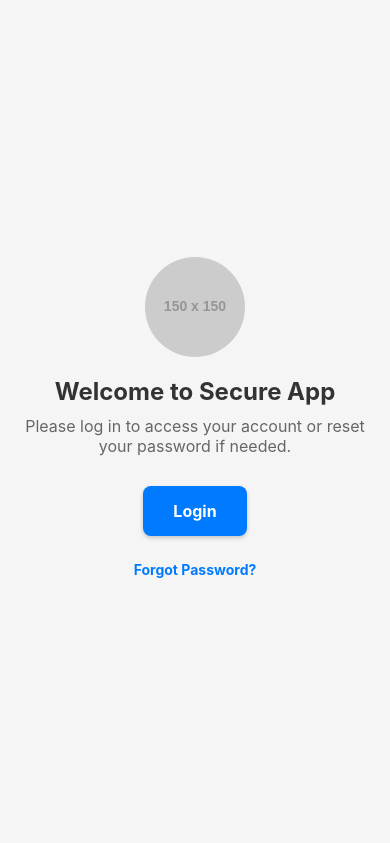
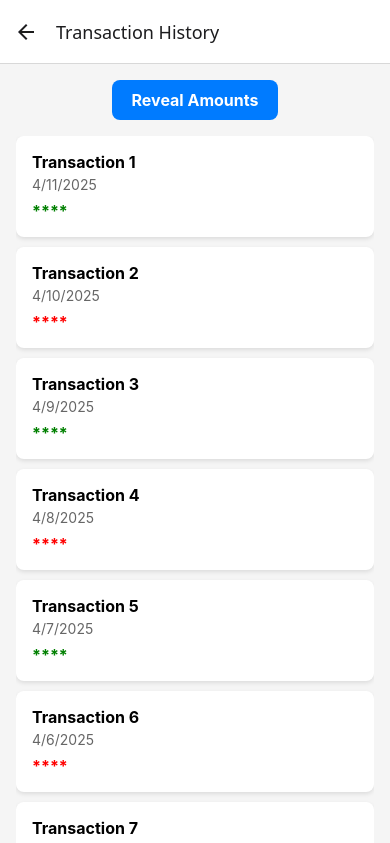
Before and after one commit to c0rdial/transactionHistoryApp, a React Native app: screen /TransactionHistory in a window 390 px wide. Shown: the top 843 px of the page. Built offline with nearby package versions, Linux system fonts and the light colour scheme.

Commit message:
transaction history page

```diff
--- a/src/navigation/AppNavigator.tsx
+++ b/src/navigation/AppNavigator.tsx
@@ -3,6 +3,7 @@ import { createStackNavigator } from '@react-navigation/stack';
 import { NavigationContainer } from '@react-navigation/native';
 import LandingPage from '../pages/LandingPage';
 import UserAuthPage from '../pages/UserAuthPage';
+import TransactionHistoryScreen from '../pages/TransactionHistoryPage';
 
 const Stack = createStackNavigator();
 
@@ -20,6 +21,11 @@ export default function AppNavigator() {
           component={UserAuthPage}
           options={{ title: 'User Authentication' }}
         />
+        <Stack.Screen
+          name="TransactionHistory"
+          component={TransactionHistoryScreen}
+          options={{ title: 'Transaction History' }}
+        />
       </Stack.Navigator>
     </NavigationContainer>
   );
--- /dev/null
+++ b/src/pages/TransactionHistoryPage.tsx
@@ -0,0 +1,134 @@
+import React, { useState } from 'react';
+import {
+  FlatList,
+  StyleSheet,
+  Text,
+  View,
+  TouchableOpacity,
+  RefreshControl,
+  Alert,
+} from 'react-native';
+import * as LocalAuthentication from 'expo-local-authentication';
+import { getTransactions, Transaction } from '../service/transactionService';
+
+export default function TransactionHistoryScreen() {
+  const [transactions, setTransactions] = useState<Transaction[]>(getTransactions());
+  const [refreshing, setRefreshing] = useState(false);
+  const [showAmounts, setShowAmounts] = useState(false);
+
+  const handleBiometricAuth = async () => {
+    try {
+      const result = await LocalAuthentication.authenticateAsync({
+        promptMessage: 'Authenticate to reveal amounts',
+        fallbackLabel: 'Use Passcode',
+      });
+
+      if (result.success) {
+        setShowAmounts(true);
+        Alert.alert('Success', 'Amounts are now visible.');
+      } else {
+        Alert.alert('Failed', 'Authentication failed.');
+      }
+    } catch (error) {
+      console.error('Biometric authentication error:', error);
+      Alert.alert('Error', 'An error occurred during authentication.');
+    }
+  };
+
+  const onRefresh = () => {
+    setRefreshing(true);
+    setTransactions(getTransactions()); // Simulate fetching new data
+    setRefreshing(false);
+  };
+
+  const formatCurrency = (amount: number): string => {
+    return new Intl.NumberFormat('en-MY', {
+      style: 'currency',
+      currency: 'MYR',
+      minimumFractionDigits: 2,
+    }).format(amount);
+  }
+
+  const renderTransaction = ({ item }: { item: Transaction }) => (
+    <View style={styles.transactionItem}>
+      <Text style={styles.description}>{item.description}</Text>
+      <Text style={styles.date}>{new Date(item.date).toLocaleDateString()}</Text>
+      <Text style={[styles.amount, item.type === 'credit' ? styles.credit : styles.debit]}>
+        {showAmounts ? formatCurrency(item.amount) : '****'}
+      </Text>
+    </View>
+  );
+
+  return (
+    <View style={styles.container}>
+      <TouchableOpacity style={styles.authButton} onPress={handleBiometricAuth}>
+        <Text style={styles.authButtonText}>
+          {showAmounts ? 'Amounts Revealed' : 'Reveal Amounts'}
+        </Text>
+      </TouchableOpacity>
+
+      <FlatList
+        data={transactions}
+        keyExtractor={(item) => item.id}
+        renderItem={renderTransaction}
+        refreshControl={<RefreshControl refreshing={refreshing} onRefresh={onRefresh} />}
+        contentContainerStyle={styles.list}
+      />
+    </View>
+  );
+}
+
+const styles = StyleSheet.create({
+  container: {
+    flex: 1,
+    backgroundColor: '#f5f5f5',
+    padding: 16,
+  },
+  authButton: {
+    backgroundColor: '#007bff',
+    paddingVertical: 10,
+    paddingHorizontal: 20,
+    borderRadius: 8,
+    alignSelf: 'center',
+    marginBottom: 16,
+  },
+  authButtonText: {
+    color: '#fff',
+    fontSize: 16,
+    fontWeight: 'bold',
+  },
+  list: {
+    paddingBottom: 16,
+  },
+  transactionItem: {
+    backgroundColor: '#fff',
+    padding: 16,
+    marginBottom: 10,
+    borderRadius: 8,
+    shadowColor: '#000',
+    shadowOffset: { width: 0, height: 2 },
+    shadowOpacity: 0.1,
+    shadowRadius: 4,
+    elevation: 2,
+  },
+  description: {
+    fontSize: 16,
+    fontWeight: 'bold',
+    marginBottom: 4,
+  },
+  date: {
+    fontSize: 14,
+    color: '#666',
+    marginBottom: 8,
+  },
+  amount: {
+    fontSize: 16,
+    fontWeight: 'bold',
+  },
+  credit: {
+    color: 'green',
+  },
+  debit: {
+    color: 'red',
+  },
+});
--- a/src/pages/UserAuthPage.tsx
+++ b/src/pages/UserAuthPage.tsx
@@ -2,7 +2,7 @@ import React, { useState } from 'react';
 import { StyleSheet, Text, View, TouchableOpacity, Alert, Image } from 'react-native';
 import * as LocalAuthentication from 'expo-local-authentication';
 
-export default function UserAuthPage() {
+export default function UserAuthPage({ navigation }: { navigation: any }) {
   const [isAuthenticated, setIsAuthenticated] = useState(false);
 
   const handleBiometricAuth = async () => {
@@ -30,6 +30,7 @@ export default function UserAuthPage() {
       if (result.success) {
         setIsAuthenticated(true);
         Alert.alert('Success', 'You are now authenticated!');
+        navigation.navigate('TransactionHistory'); // Navigate to Transaction History Screen
       } else {
         Alert.alert('Failed', 'Authentication failed. Please try again.');
       }
@@ -54,10 +55,6 @@ export default function UserAuthPage() {
         <Text style={styles.authButtonText}>
           {isAuthenticated ? 'Authenticated' : 'Login with Biometrics'}
         </Text>
-      </TouchableOpacity>
-
-      <TouchableOpacity style={styles.fallbackButton} onPress={() => Alert.alert('Fallback', 'Use another login method.')}>
-        <Text style={styles.fallbackButtonText}>Use Another Login Method</Text>
       </TouchableOpacity>
     </View>
   );
@@ -99,19 +96,10 @@ const styles = StyleSheet.create({
     shadowOpacity: 0.2,
     shadowRadius: 4,
     elevation: 5,
-    marginBottom: 15,
   },
   authButtonText: {
     color: '#fff',
     fontSize: 16,
     fontWeight: 'bold',
   },
-  fallbackButton: {
-    paddingVertical: 10,
-  },
-  fallbackButtonText: {
-    color: '#007bff',
-    fontSize: 14,
-    fontWeight: 'bold',
-  },
 });
--- /dev/null
+++ b/src/service/transactionService.ts
@@ -0,0 +1,17 @@
+export interface Transaction {
+    id: string;
+    amount: number;
+    date: string;
+    description: string;
+    type: 'debit' | 'credit';
+  }
+
+  export const getTransactions = (): Transaction[] => {
+    return Array.from({ length: 20 }, (_, i) => ({
+      id: `${i + 1}`,
+      amount: Math.floor(Math.random() * 1000) + 1, // Random amount between 1 and 1000
+      date: new Date(Date.now() - i * 86400000).toISOString(), // Dates from today backward
+      description: `Transaction ${i + 1}`,
+      type: i % 2 === 0 ? 'credit' : 'debit', // Alternate between credit and debit
+    }));
+  };
```
